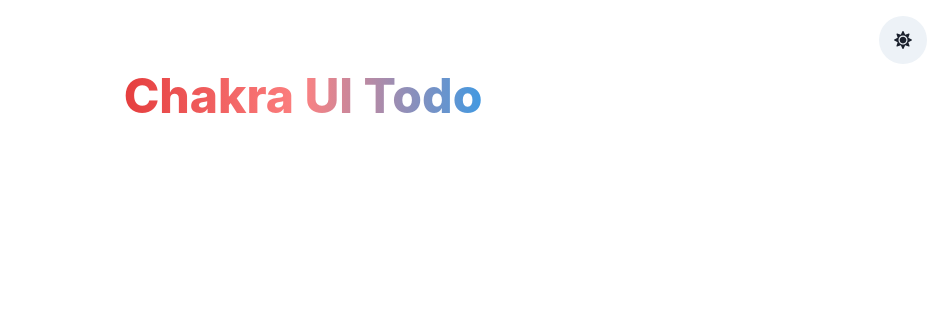
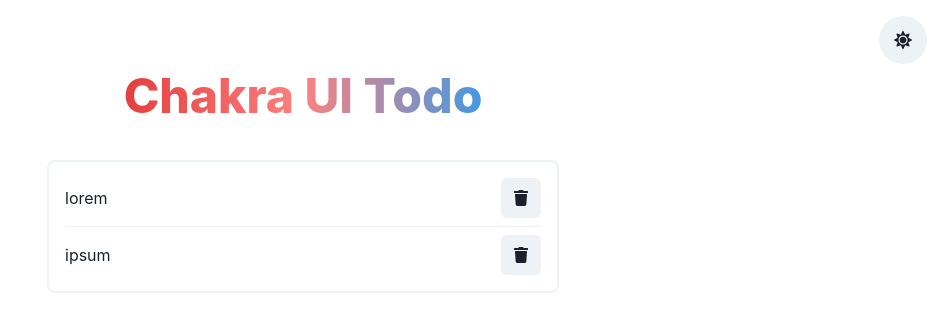
Before and after one commit to Erikadarisman/todo-nextjs-chakraui, a Next.js app: page / in a window 1280 px wide. Shown: the top 332 px of the page, without its empty margins (337-1280 px from the left). Built offline with nearby package versions, Linux system fonts and the light colour scheme.

Commit message:
add component list

```diff
--- /dev/null
+++ b/components/TodoList.tsx
@@ -0,0 +1,38 @@
+import {
+  HStack,
+  VStack,
+  Text,
+  IconButton,
+  StackDivider,
+  Spacer,
+} from "@chakra-ui/react"
+import React from "react"
+import { FaTrash } from "react-icons/fa"
+
+function TodoList() {
+  const todo = [
+    { id: 1, body: "lorem" },
+    { id: 2, body: "ipsum" },
+  ]
+  return (
+    <VStack
+      divider={<StackDivider />}
+      borderColor='gray.100'
+      borderWidth='2px'
+      p='4'
+      borderRadius='lg'
+      w='100%'
+      maxW={{ base: "90vw", sm: "80vw", lg: "50vw", xl: "40vw" }}
+      alignItems='stretch'>
+      {todo.map((item, idx) => (
+        <HStack key={idx}>
+          <Text>{item.body}</Text>
+          <Spacer />
+          <IconButton icon={<FaTrash />} aria-label={"trash button"} />
+        </HStack>
+      ))}
+    </VStack>
+  )
+}
+
+export default TodoList
--- a/pages/index.tsx
+++ b/pages/index.tsx
@@ -1,9 +1,16 @@
-import { Box, Heading, IconButton, VStack } from "@chakra-ui/react"
+import {
+  Box,
+  Heading,
+  IconButton,
+  StackDivider,
+  VStack,
+} from "@chakra-ui/react"
 import type { NextPage } from "next"
 import Head from "next/head"
 import Image from "next/image"
 import styles from "../styles/Home.module.css"
 import { FaSun, FaMoon } from "react-icons/fa"
+import TodoList from "../components/TodoList"
 
 const Home: NextPage = () => {
   return (
@@ -23,6 +30,7 @@
         bgClip='text'>
         Chakra UI Todo
       </Heading>
+      <TodoList />
     </VStack>
   )
 }
```
